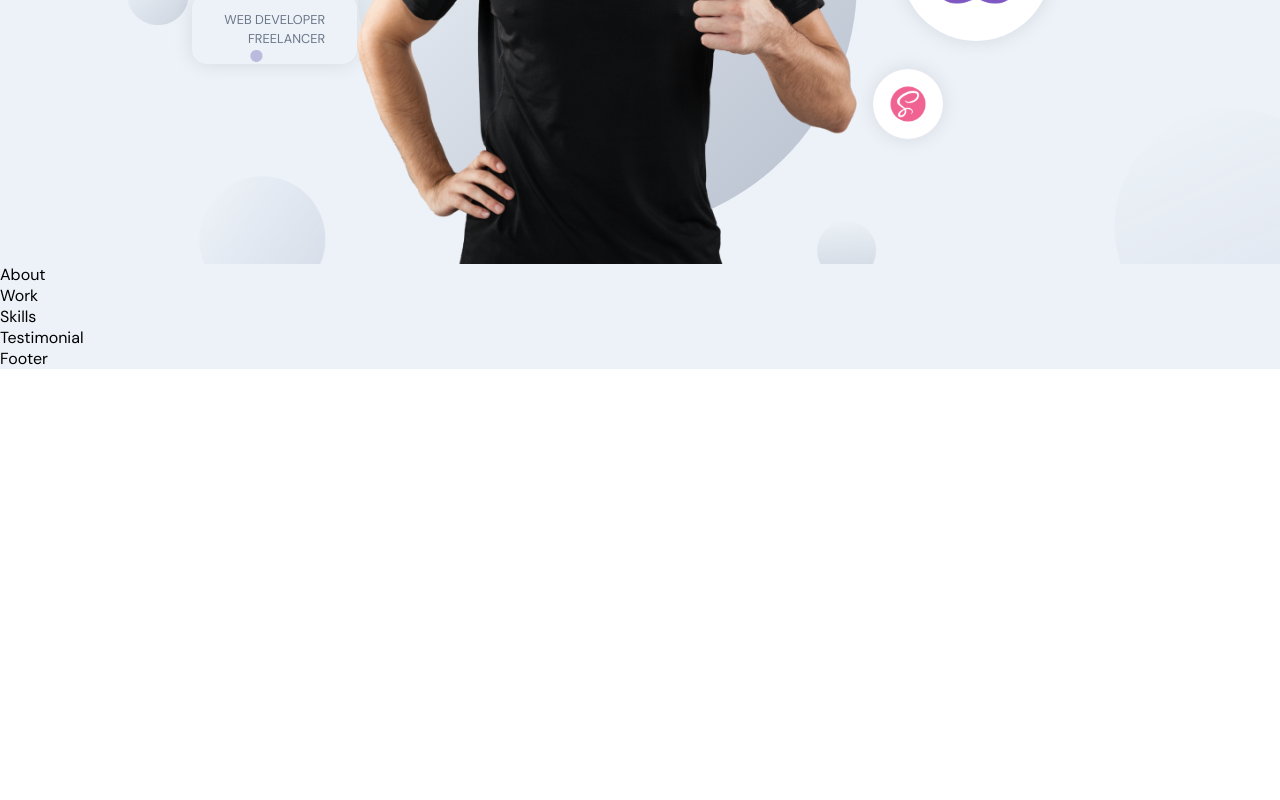
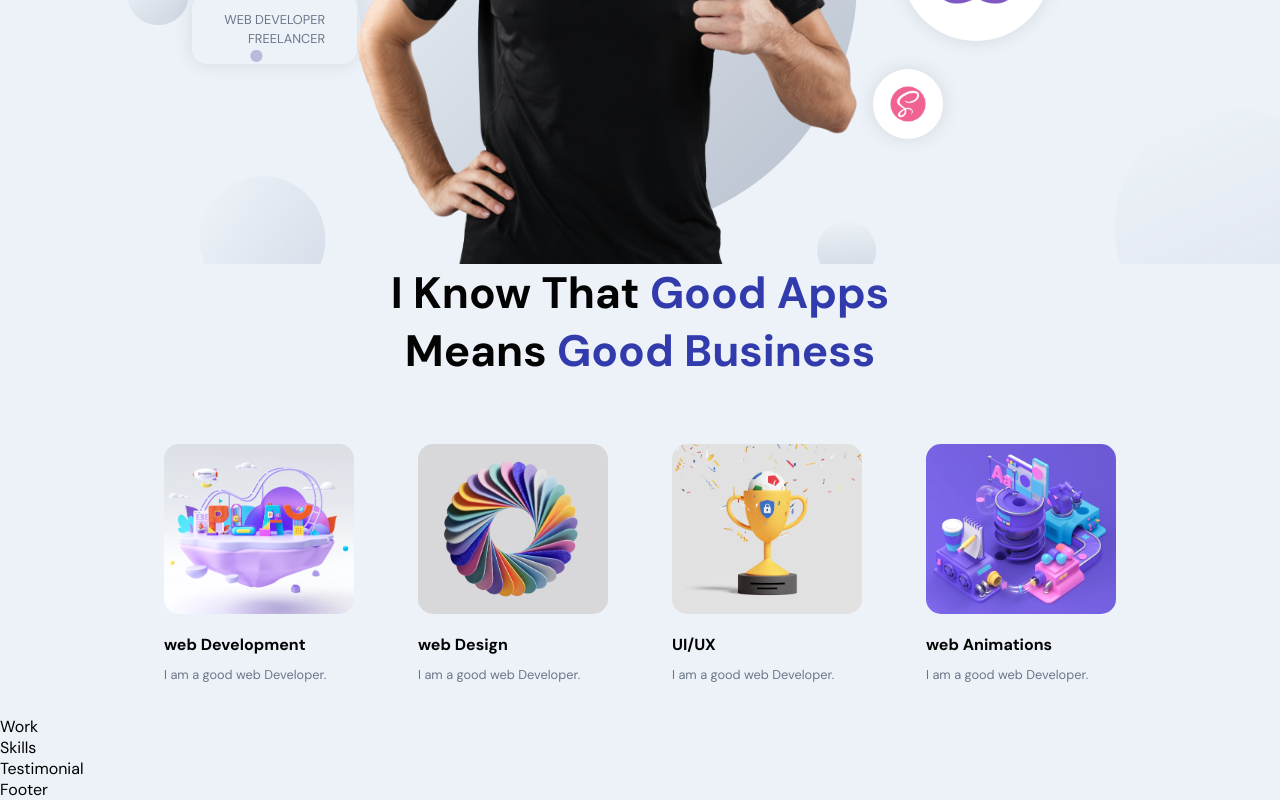
Before and after one commit to anjola-adeuyi/sanity_react_portfolio, a React (Create React App) app: page / in a window 1280 px wide. Shown: the part 459-1259 px from the top of the page. Before the commit the page ends 828 px from the top, so only its background shows below. Built offline with nearby package versions, Linux system fonts and the light colour scheme.

Commit message:
About Component

```diff
--- a/src/container/About/About.jsx
+++ b/src/container/About/About.jsx
@@ -1,10 +1,43 @@
-import React from 'react'
+import React, { useState, useEffect } from 'react';
+import { motion } from 'framer-motion';
 
+import { images } from '../../constants';
 import './About.scss';
+
+const abouts = [
+  {title: 'web Development', description: 'I am a good web Developer.', imgUrl: images.about01 },
+  {title: 'web Design', description: 'I am a good web Developer.', imgUrl: images.about02 },
+  {title: 'UI/UX', description: 'I am a good web Developer.', imgUrl: images.about03 },
+  {title: 'web Animations', description: 'I am a good web Developer.', imgUrl: images.about04 },
+]
 
 const About = () => {
   return (
-    <div>About</div>
+    <>
+      <h2 className="head-text">
+        I know that {' '}
+        <span>Good Apps</span>
+        <br />
+        means {' '}
+        <span>Good Business</span>
+      </h2>
+
+      <div className='app__profiles'>
+        {abouts.map((about, index) => (
+          <motion.div
+            whileInView={{ opacity: 1 }}
+            whileHover={{ scale: 1.1 }}
+            transition={{ duration: 0.5, type: 'tween' }}
+            key={about.title + index}
+            className='app__profiles-item'
+          >
+            <img src={about.imgUrl} alt={about.title} />
+            <h2 className="bold-text" style={{marginTop: 20}}>{about.title}</h2>
+            <p className="p-text" style={{marginTop: 10}}>{about.description}</p>
+          </motion.div>
+        ))}
+      </div>
+    </>
   )
 }
 
--- a/src/container/About/About.scss
+++ b/src/container/About/About.scss
@@ -0,0 +1,39 @@
+
+.app__about {
+  flex: 1;
+  width: 100%;
+  flex-direction: column;
+}
+
+.app__profiles {
+  display: flex;
+  justify-content: center;
+  align-items: flex-start;
+  flex-wrap: wrap;
+  margin-top: 2rem;
+}
+
+.app__profiles-item {
+  width: 190px;
+  display: flex;
+  justify-content: flex-start;
+  align-items: flex-start;
+  flex-direction: column;
+  margin: 2rem;
+
+  img {
+    width: 100%;
+    height: 170px;
+    border-radius: 15px;
+    object-fit: cover;
+  }
+
+  @media screen and (min-width: 2000px) {
+    width: 370px;
+    margin: 2rem 4rem;
+
+    img {
+      height: 320px;
+    }
+  }
+}
```
